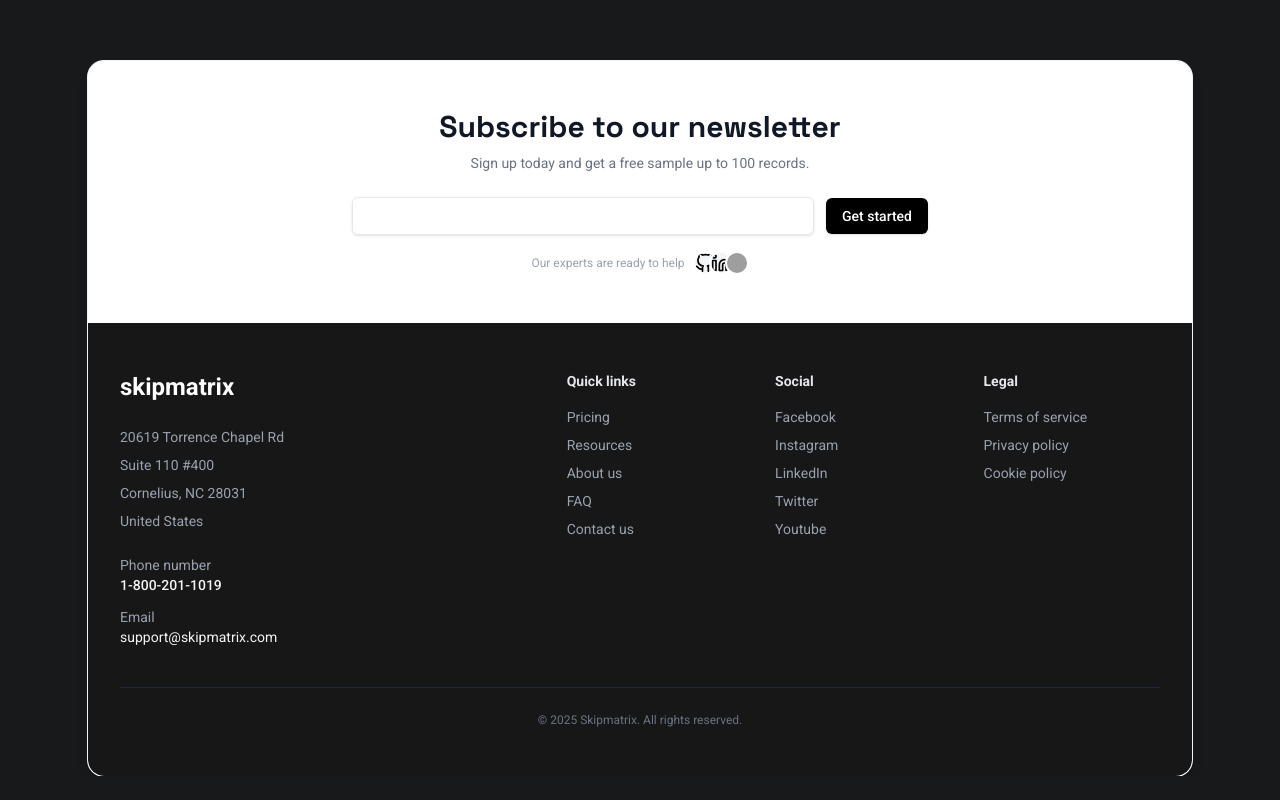
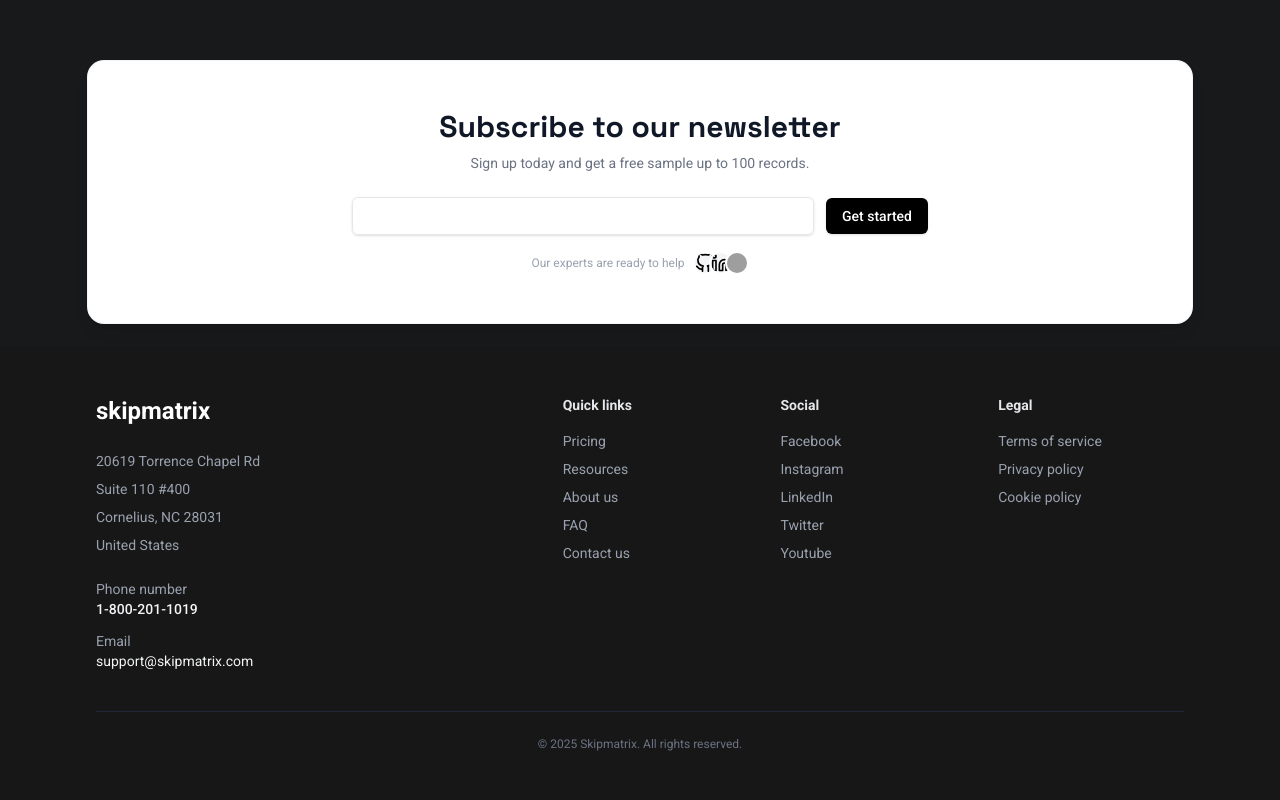
Before and after one commit to Redkuroo/smile-portfolio-v2, a Next.js app: page / in a window 1280 px wide. Shown: the part 6167-6967 px from the top of the page. Before the commit the page ends 6943 px from the top, so only its background shows below. Built offline with nearby package versions, Linux system fonts and the light colour scheme; grey boxes are pictures that could not be loaded.

Commit message:
update Footer.js to render the dark footer as a full-width section

```diff
--- a/app/components/Footer.js
+++ b/app/components/Footer.js
@@ -41,9 +41,14 @@ export default function Footer() {
             </p>
           </div>
 
-          {/* Black footer area */}
-          <div className="bg-neutral-900 text-gray-200 px-8 py-12 rounded-b-2xl">
-            <div className="max-w-6xl mx-auto grid grid-cols-1 md:grid-cols-12 gap-8">
+          {/* End of centered white card */}
+        </div>
+      </div>
+
+      {/* Full-width dark footer section (inner content constrained) */}
+      <div className="w-full bg-neutral-900 text-gray-200 mt-6">
+        <div className="max-w-6xl mx-auto px-8 py-12">
+          <div className="grid grid-cols-1 md:grid-cols-12 gap-8">
             <div className="md:col-span-5">
               <div className="flex items-start gap-4">
                 <div className="text-2xl font-bold text-white">skipmatrix</div>
@@ -102,7 +107,6 @@ export default function Footer() {
           </div>
         </div>
       </div>
-      </div>
     </footer>
   )
 }
```
Lines whose indentation alone changed are shown as unchanged.
